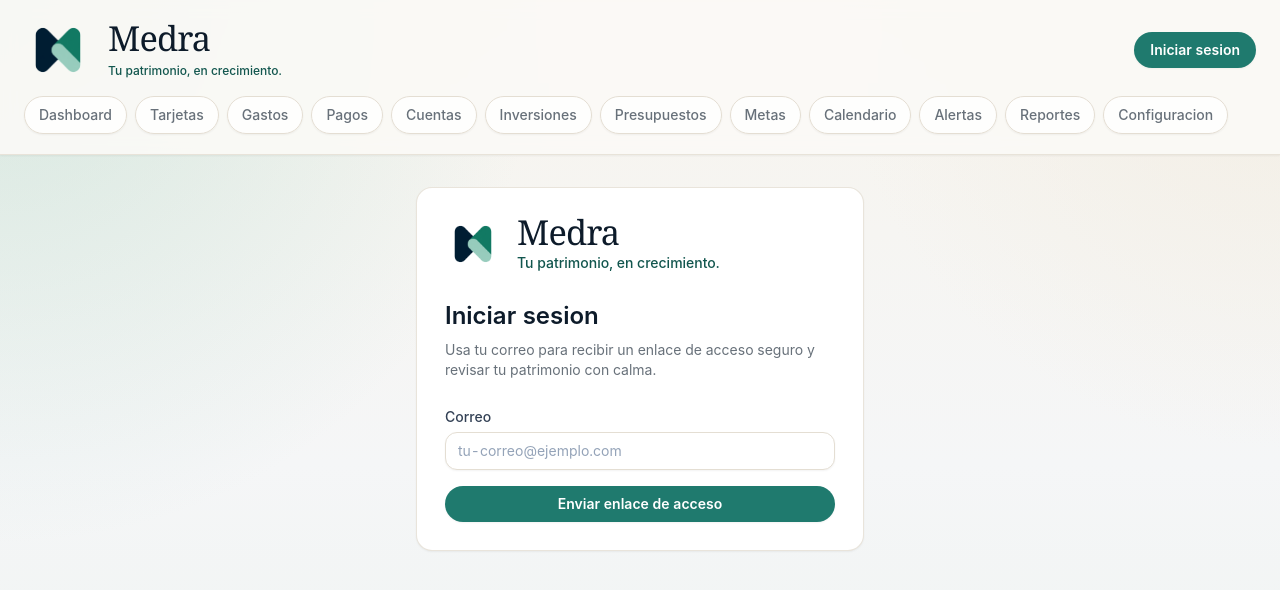
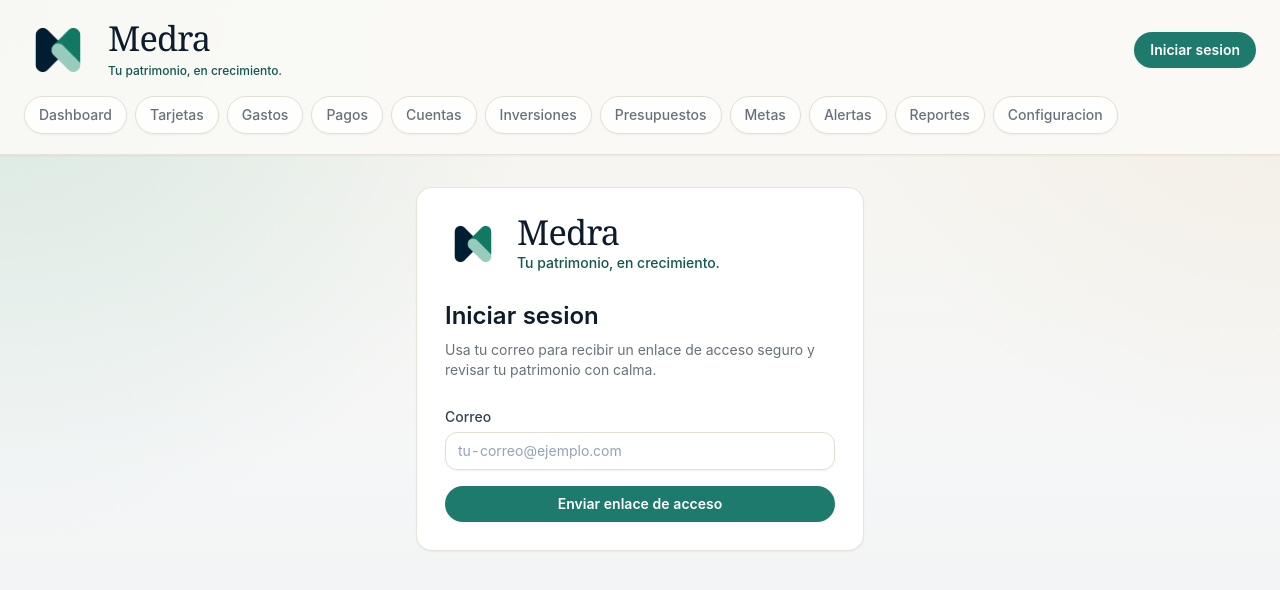
Before and after one commit to sperez12/medra, a Next.js app: page /login in a window 1280 px wide. Shown: the top 590 px of the page. Built offline with nearby package versions, Linux system fonts and the light colour scheme; no server answers.

Commit message:
Hide financial calendar from navigation

```diff
--- a/src/components/site-navigation.tsx
+++ b/src/components/site-navigation.tsx
@@ -12,7 +12,6 @@ const sections = [
   { label: "Inversiones", href: "/inversiones" },
   { label: "Presupuestos", href: "/presupuestos" },
   { label: "Metas", href: "/metas" },
-  { label: "Calendario", href: "/calendario" },
   { label: "Alertas", href: "/alertas" },
   { label: "Reportes", href: "/reportes" },
   { label: "Configuracion", href: "/configuracion" },
```
